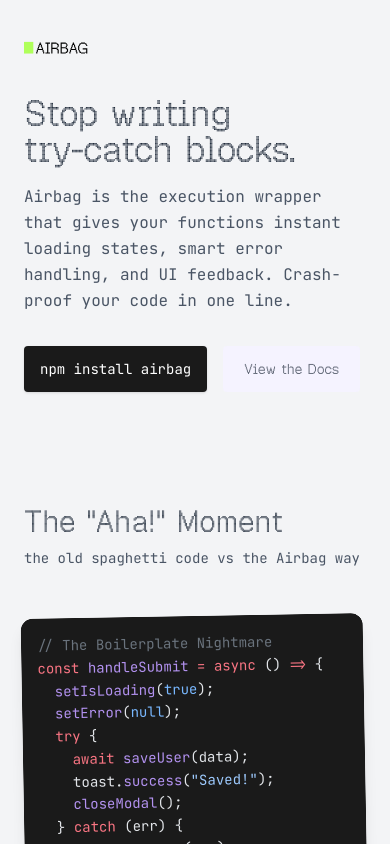
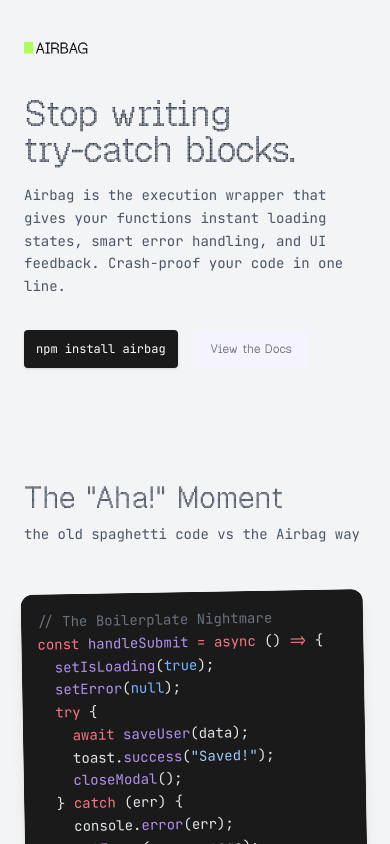
Before and after one commit to Hendo10X/Airbag, a React (Vite) app in the folder website/: page / in a window 390 px wide. Shown: the top 844 px of the page. Built offline with nearby package versions, Linux system fonts and the light colour scheme.

Commit message:
style: refine typography and button sizes in Home component for better readability and consistency

```diff
--- a/website/src/pages/Home.tsx
+++ b/website/src/pages/Home.tsx
@@ -63,18 +63,18 @@
               try-catch blocks.
             </h1>
 
-            <p className="font-mono text-base sm:text-lg text-gray-600 max-w-xl text-left leading-relaxed">
+            <p className="font-mono text-sm sm:text-base md:text-lg text-gray-600 max-w-xl text-left leading-relaxed">
               Airbag is the execution wrapper that gives your functions instant loading states,
               smart error handling, and UI feedback. Crash-proof your code in one line.
             </p>
 
             <div className="flex flex-col gap-2">
               <div className="flex flex-row gap-4 pt-4 w-full sm:w-auto">
-                <button onClick={handleCopy} className="bg-code-bg text-white font-mono px-4 sm:px-6 py-3 rounded text-sm sm:text-base hover:bg-black transition-colors cursor-pointer flex items-center justify-center gap-2 shadow-sm whitespace-nowrap">
+                <button onClick={handleCopy} className="bg-code-bg text-white font-mono px-3 sm:px-6 py-2.5 sm:py-3 rounded text-xs sm:text-base hover:bg-black transition-colors cursor-pointer flex items-center justify-center gap-2 shadow-sm whitespace-nowrap">
                   <span>npm install airbag</span>
                 </button>
 
-                <Link to="/docs" className="bg-[#F5F3FF] text-gray-800 font-pixel px-5 sm:px-8 py-3 rounded text-sm sm:text-base hover:bg-[#EDE9FE] transition-colors cursor-pointer border border-transparent hover:border-purple-100 flex items-center justify-center font-medium no-underline whitespace-nowrap">
+                <Link to="/docs" className="bg-[#F5F3FF] text-gray-800 font-pixel px-4 sm:px-8 py-2.5 sm:py-3 rounded text-xs sm:text-base hover:bg-[#EDE9FE] transition-colors cursor-pointer border border-transparent hover:border-purple-100 flex items-center justify-center font-medium no-underline whitespace-nowrap">
                   View the Docs
                 </Link>
               </div>
```
